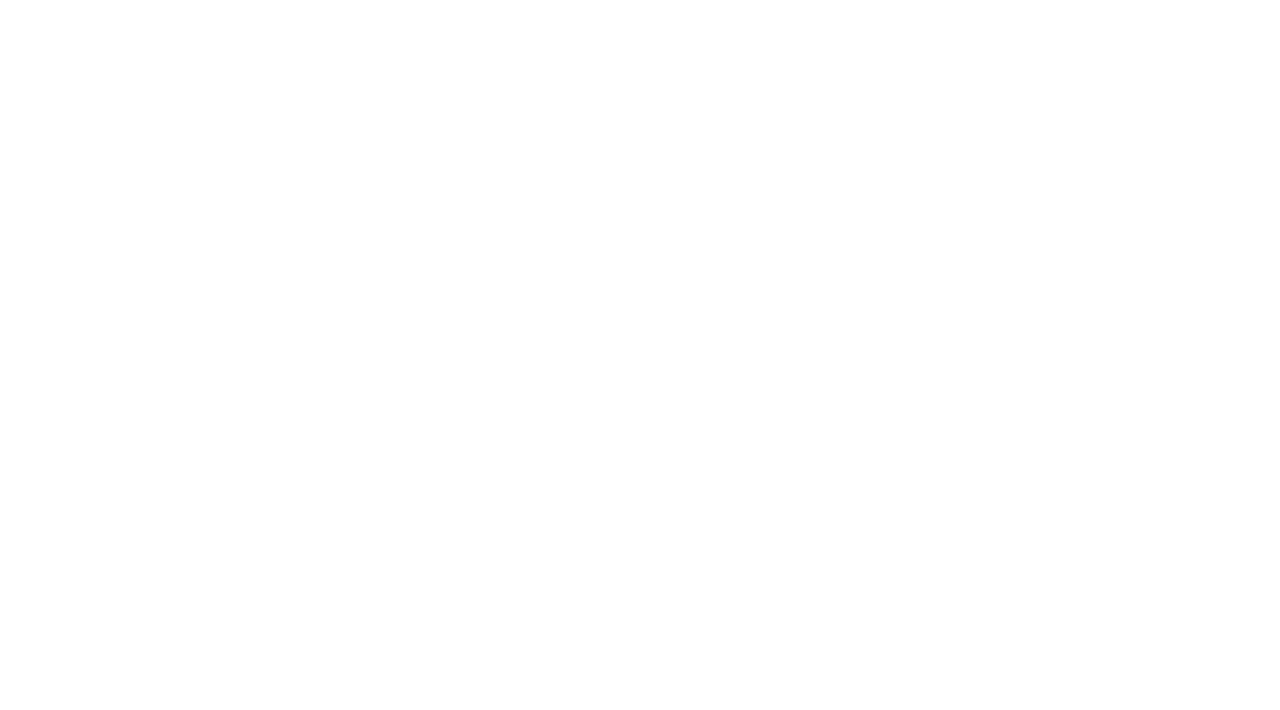
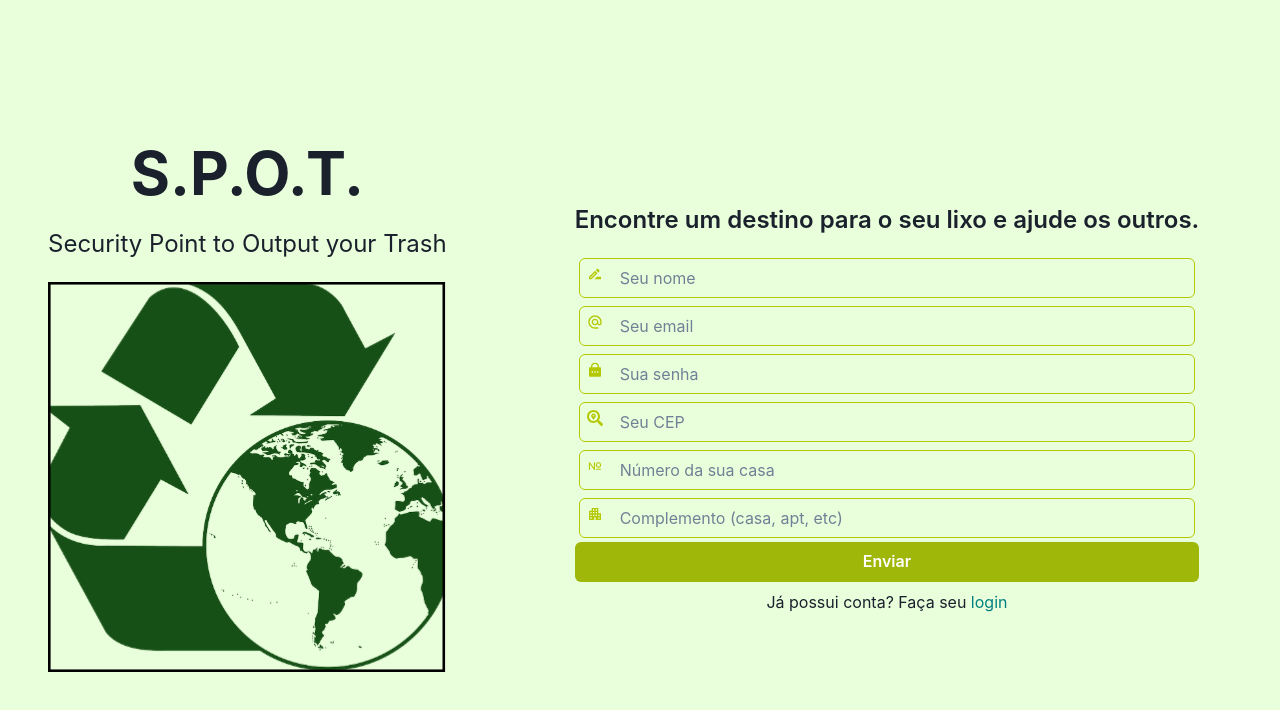
Before and after one commit to bercardosoc/s.p.o.t, a React (Create React App) app: page / in a window 1280 px wide. Shown: the top 710 px of the page. Built offline with nearby package versions, Linux system fonts and the light colour scheme.

Commit message:
style: add a nav link

```diff
--- a/src/pages/Signin/index.tsx
+++ b/src/pages/Signin/index.tsx
@@ -3,7 +3,7 @@ import { useContext } from "react"
 import { AuthContext } from "../../contexts/AuthContext"
 import { yupResolver } from "@hookform/resolvers/yup"
 import { useForm } from "react-hook-form"
-import { Flex, Image, Text } from "@chakra-ui/react"
+import { Flex, Image, Link, Text } from "@chakra-ui/react"
 import { Header } from "../../components/Header"
 import { Input } from "../../components/Form/Input"
 import { RiLockPasswordFill } from "react-icons/ri"
@@ -75,6 +75,12 @@ export const Signin = () => {
                 <FormButton type="submit">
                     Enviar
                 </FormButton>
+                <Text
+                mt={"0.5rem"}
+                textAlign={"center"}
+            >
+                Ainda não possui conta? Faça seu <Link color={"teal"} href="/">cadastro</Link>
+            </Text>
             </Flex>
         </Flex>
 
--- a/src/pages/Signup/index.tsx
+++ b/src/pages/Signup/index.tsx
@@ -5,7 +5,7 @@ import { useForm } from "react-hook-form";
 import * as yup from "yup";
 import { yupResolver } from "@hookform/resolvers/yup";
 import { Input } from "../../components/Form/Input";
-import { Flex, Text } from "@chakra-ui/react";
+import { Flex, Link, Text } from "@chakra-ui/react";
 import { FormButton } from "../../components/Form/Button";
 
 import { RiLockPasswordFill } from "react-icons/ri"
@@ -106,6 +106,12 @@ export const Signup = () => {
             <FormButton type="submit" >
                 Enviar
             </FormButton>
+            <Text
+                textAlign={"center"}
+                mt={"0.5rem"}
+            >
+                Já possui conta? Faça seu <Link color={"teal"} href="/signin">login</Link>
+            </Text>
         </Flex>
         </Flex>
     )
--- a/src/routes/index.tsx
+++ b/src/routes/index.tsx
@@ -8,7 +8,7 @@ export const Routes = () => {
 
     return (
         <Switch>
-            <Route path="/signup" component={Signup}/>
+            <Route exact path="/" component={Signup}/>
             <Route path="/signin" component={Signin}/>
             <Route path="/dashboard" component={Dashboard}/>
         </Switch>
```
